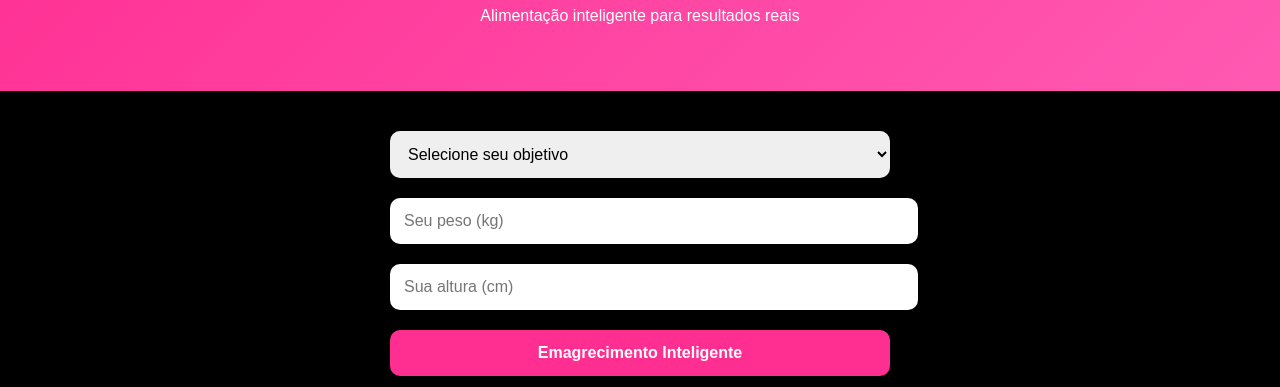
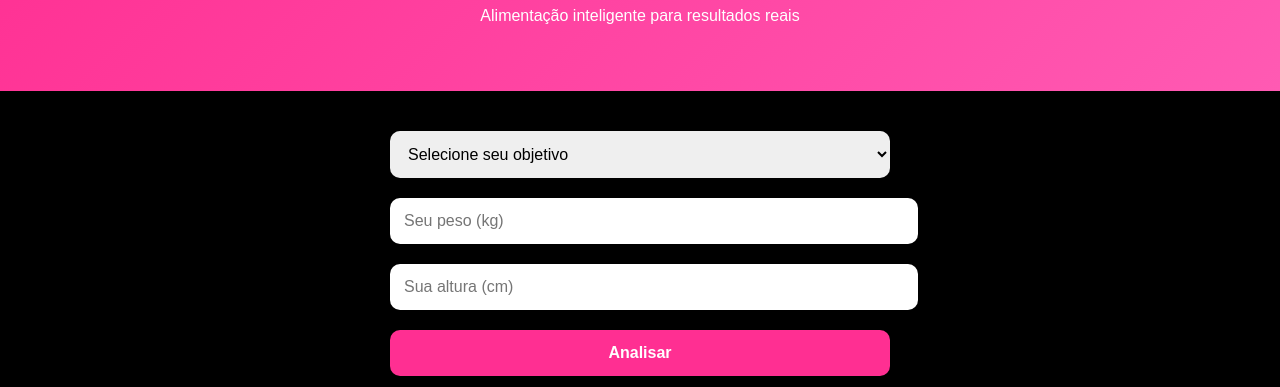
Before and after one commit to andermgaakiroto-png/stefiny-fit, a website: page emagrecimento.html in a window 1280 px wide. Shown: the part 123-510 px from the top of the page. Drawn offline with Linux system fonts and the light colour scheme.

Commit message:
Add files via upload

```diff
--- a/emagrecimento.html
+++ b/emagrecimento.html
@@ -78,11 +78,21 @@
         <input type="number" id="peso" placeholder="Seu peso (kg)">
         <input type="number" id="altura" placeholder="Sua altura (cm)">
 
-        <button onclick="abrirIA()">Emagrecimento Inteligente</button>
+        <button onclick="analisar()">Analisar</button>
+
+
+
+        fetch("https://stefiny-fit-1.onrender.com/ia", {
+        method: "POST",
+        headers: { "Content-Type": "application/json" },
+        body: JSON.stringify({ mensagem })
+        });
+
+
 
         <script>
             function abrirIA() {
-                window.location.href = "ia-emagrecimento.html";
+                window.location.href = "https://stefiny-fit-1.onrender.com/ia";
             }
         </script>
         <h2>🤖 IA de Emagrecimento</h2>
```
